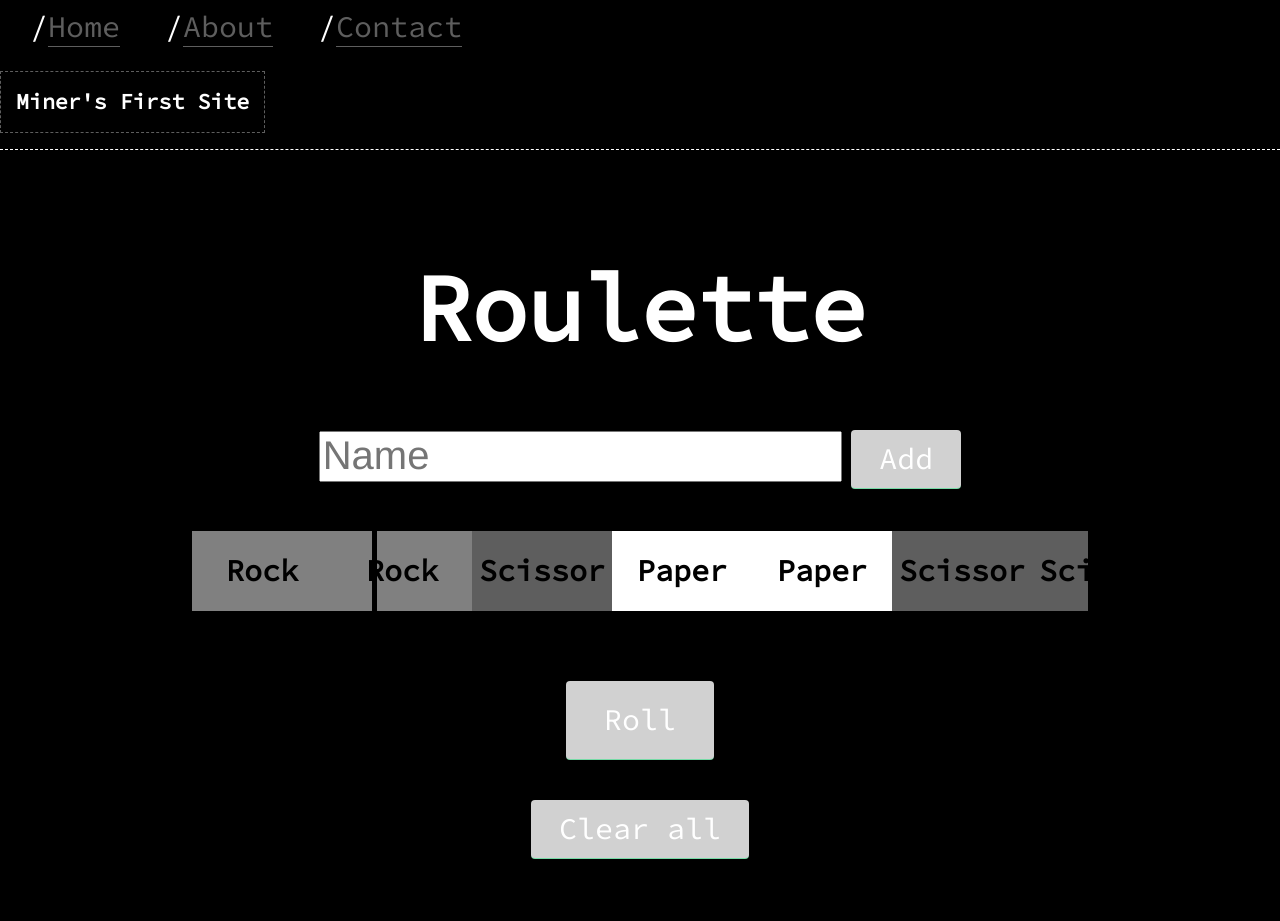
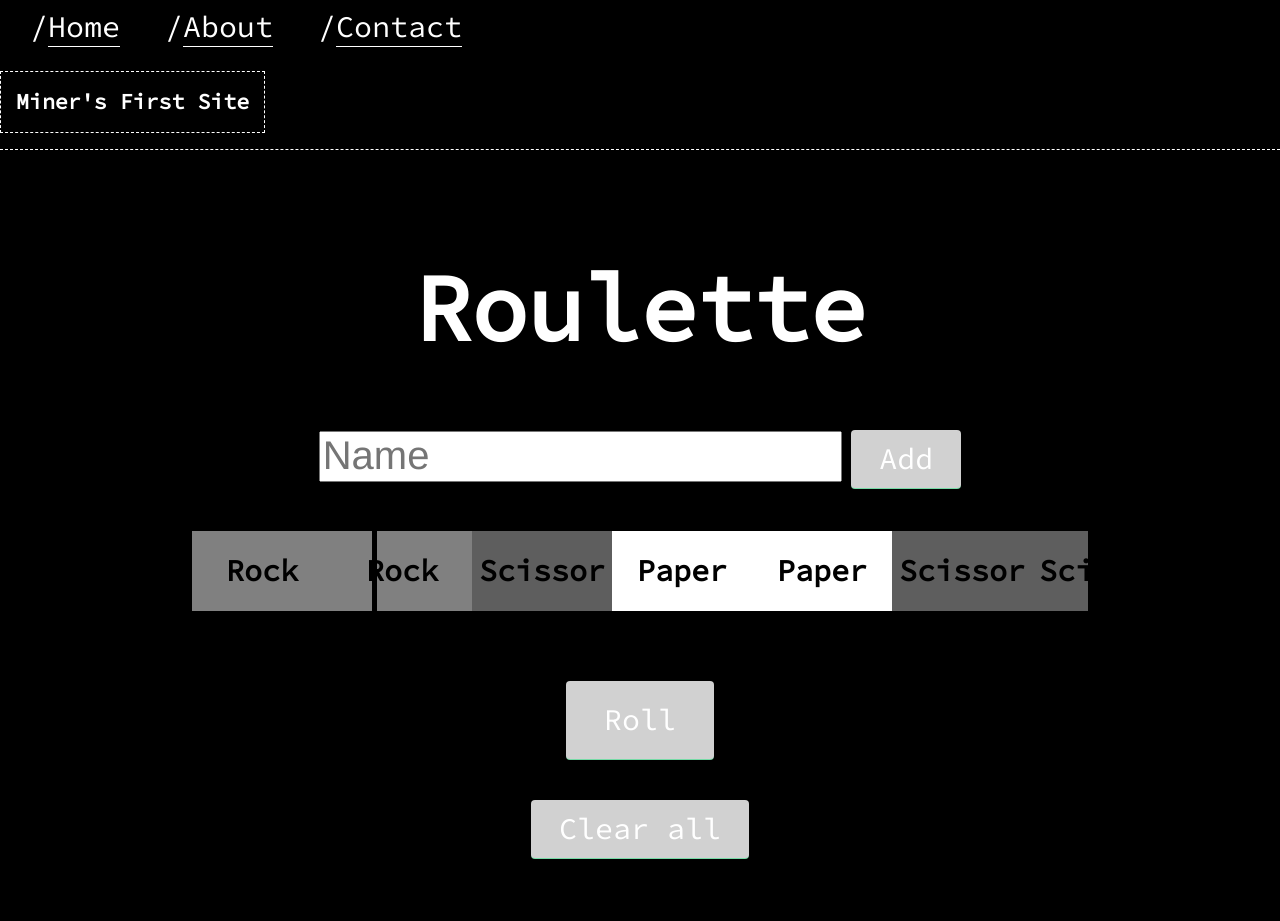
Before and after one commit to MinerBryan/mineshaft, a Jekyll site: the page built from _posts/2020-11-12-roulette.md, in a window 1280 px wide. Built offline with Jekyll 4.4.1, drawn with Linux system fonts in a browser that asks for light colours.

Commit message:
Update roulette.css

```diff
--- a/css/roulette.css
+++ b/css/roulette.css
@@ -35,7 +35,7 @@ h3 {
 }
 
 a {
-    color: #5e5e5e;
+    color: #ffffff;
     text-decoration: none;
     border-bottom: 1px solid;
     &:hover {
```
